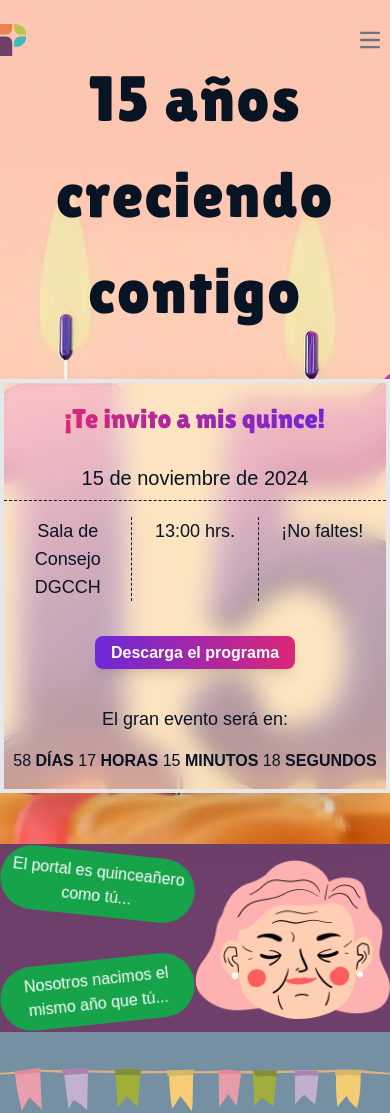
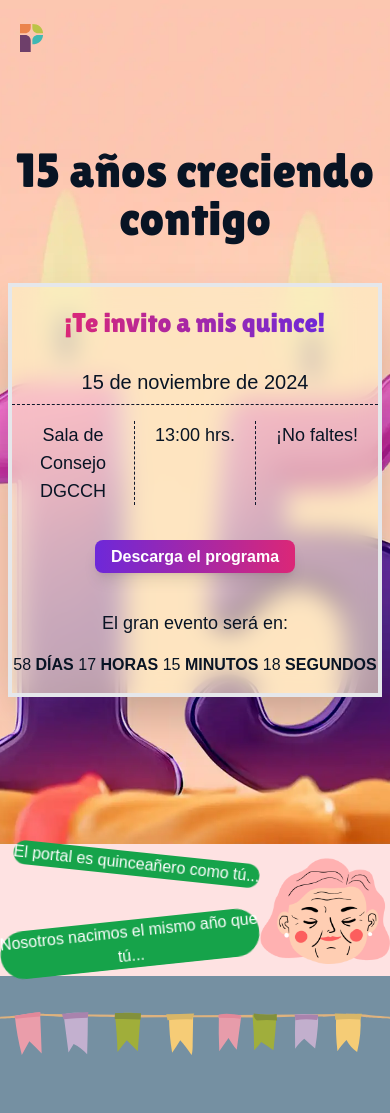
Before and after one commit to unampacch/15-aniversario-PACCH, an Astro site: page / in a window 390 px wide. Shown: the top 1113 px of the page. Built offline with nearby package versions, Linux system fonts and the light colour scheme; Astro itself is replaced by a stand-in of ours; what tailwindcss-animated would draw is missing.

Commit message:
Add Suplemento component and enhance styling with new color variables

```diff
--- a/src/components/Eventos.astro
+++ b/src/components/Eventos.astro
@@ -4,10 +4,10 @@
 import Banderines from "@/components/Banderines.astro";
 ---
 
-<section class="eventos py-7">
+<section class="bg-blueown py-7">
   <Banderines />
   <div class="max-w-screen-xl mx-auto px-1 xl:px-2">
-    <h2 class="seccion text-white">Eventos</h2>
+    <h2 class="seccion text-white text-center text-3xl md:text-5xl">Eventos</h2>
     <div class="eventos grid sm:grid-cols-2 lg:grid-cols-3 gap-5 mt-5">
       {
         eventos.map((evento) => (
@@ -56,13 +56,8 @@
   </div>
 </section>
 <style>
-  .eventos {
-    background-color: #7590a2;
-  }
   h2.seccion {
-    font-size: var(--headings-xl);
     font-family: var(--font-titulos);
-    text-align: center;
     margin-top: 4rem;
   }
   p {
--- a/src/components/GlobalStyles.astro
+++ b/src/components/GlobalStyles.astro
@@ -4,10 +4,14 @@
     --light: 241 250 238;
     --darkest-blue: 8 20 36;
     --pink-own: 252 207 190;
+    --purple-own: 110 63 106;
+    --blue-own: 117 144 162;
     --css-red-own: rgb(230 57 70);
     --css-ownwhite: rgb(241 250 238);
     --css-darkest-blue: rgb(8 20 36);
     --css-pink: rgb(252, 207, 190);
+    --css-purple: rgb(110, 63, 106);
+    --css-blue: rgb(117, 144, 162);
     --headings-xxl: clamp(4rem, 3.5vw, 3rem);
     --headings-xl: clamp(1.7rem, 2.1vw, 2.2rem);
     --headings-lg: clamp(1.4rem, 1.7vw, 1.9rem);
--- a/src/components/Header.astro
+++ b/src/components/Header.astro
@@ -11,39 +11,17 @@
 
 <header id="header" class="fixed top-0 z-50 w-full">
   <nav
-    class="navbar md:px-5 mx-auto flex flex-wrap items-center justify-between menu w-full z-50 top-0 hover:transition-all animate-fade-down animate-duration-1000"
+    class="navbar px-5 mx-auto flex flex-wrap items-center justify-between menu w-full z-50 top-0 hover:transition-all animate-fade-down animate-duration-1000"
   >
     <!-- logo -->
     <div class="order-0">
-      <a href="/"><Logo class="hidden md:block h-8 w-15" /></a>
-      <a href="/"><LogoLow class="md:hidden h-8 w-15" /></a>
+      <a href="/"><Logo class="hidden md:block h-5" /></a>
+      <a href="/"><LogoLow class="md:hidden h-7" /></a>
     </div>
-    <button
-      data-collapse-toggle="navbar-default"
-      type="button"
-      class="inline-flex items-center p-2 w-10 h-10 justify-center text-sm text-gray-500 rounded-lg md:hidden hover:bg-gray-100 focus:outline-none focus:ring-2 focus:ring-gray-200 dark:text-gray-400 dark:hover:bg-gray-700 dark:focus:ring-gray-600"
-      aria-controls="navbar-default"
-      aria-expanded="false"
-    >
-      <span class="sr-only">Open main menu</span>
-      <svg
-        class="w-5 h-5"
-        aria-hidden="true"
-        xmlns="http://www.w3.org/2000/svg"
-        fill="none"
-        viewBox="0 0 17 14"
-      >
-        <path
-          stroke="currentColor"
-          stroke-linecap="round"
-          stroke-linejoin="round"
-          stroke-width="2"
-          d="M1 1h15M1 7h15M1 13h15"></path>
-      </svg>
-    </button>
+
     <div class="hidden w-full md:block md:w-auto" id="navbar-default">
       <ul
-        class="flex flex-col p-4 md:p-0 mt-4 md:flex-row md:space-x-8 rtl:space-x-reverse md:mt-0 md:border-0"
+        class="flex flex-col p-4 md:p-0 mt-4 border md:flex-row md:space-x-8 rtl:space-x-reverse md:mt-0 md:border-0"
       >
         <li>
           {
@@ -78,11 +56,6 @@
     const navbar = document.getElementById("navbar-default");
     const header = document.getElementById("header");
 
-    toggleButton.addEventListener("click", function () {
-      const isExpanded = toggleButton.getAttribute("aria-expanded") === "true";
-      toggleButton.setAttribute("aria-expanded", !isExpanded);
-      navbar.classList.toggle("hidden");
-    });
     window.addEventListener("scroll", function () {
       if (window.scrollY > 0) {
         header.classList.add("menu-down");
--- a/src/components/Hero.astro
+++ b/src/components/Hero.astro
@@ -1,7 +1,9 @@
-<div class="hero text-center w-full h-svh flex items-center">
+<div class="hero text-center w-full h-svh flex items-center px-2">
   <!--   <div class="h-24 bg-gradient-to-t from-pinkown w-full absolute self-end"></div> -->
   <div class="w-screen-2xl mx-auto">
-    <h2 class="font-normal tracking-wide animate-fade-up animate-duration-1000">
+    <h2
+      class="font-normal xl:tracking-wide text- animate-fade-up animate-duration-1000 text-5xl md:text-6xl"
+    >
       15 años creciendo contigo
     </h2>
     <div
@@ -38,7 +40,6 @@
 </div>
 <style>
   h2 {
-    font-size: var(--headings-xxl);
     font-family: var(--font-titulos);
   }
   h3 {
--- a/src/components/PortalQuinceanero.astro
+++ b/src/components/PortalQuinceanero.astro
@@ -1,9 +1,9 @@
-<div class="oldie xl:py-24 py-2 grid grid-cols-2 bg-red-100 items-center">
-  <div class="text-center flex flex-col items-end justify-around gap-11">
-    <span class="rounded-full bg-green-600 text-white p-2 rotate-6"
+<div class="oldie xl:py-24 py-2 grid grid-cols-3 md:grid-cols-2 bg-red-100 items-center bg-purpleown">
+  <div class="text-center flex flex-col items-end justify-around gap-11 md:col-span-1 col-span-2">
+    <span class="rounded-full bg-green-600 text-white md:p-2 rotate-6"
       >El portal es quinceañero como tú...</span
     >
-    <span class="rounded-full bg-green-600 text-white p-2 -rotate-6"
+    <span class="rounded-full bg-green-600 text-white md:p-2 -rotate-6"
       >Nosotros nacimos el mismo año que tú...</span
     >
   </div>
@@ -23,7 +23,6 @@
     }
   }
   .oldie {
-    background-color: #6e3f6a;
     span {
       view-timeline-name: --oldie-span;
       view-timeline-axis: block;
--- /dev/null
+++ b/src/components/Suplemento.astro
@@ -0,0 +1,4 @@
+<div class="bg-purpleown">
+hola que pedo
+
+</div>
--- a/src/pages/index.astro
+++ b/src/pages/index.astro
@@ -3,10 +3,12 @@
 import Hero from "@/components/Hero.astro";
 import Eventos from "@/components/Eventos.astro";
 import PortalQuinceanero from "@/components/PortalQuinceanero.astro";
+import Suplemento from "@/components/Suplemento.astro";
 ---
 
 <Layout>
   <Hero />
   <PortalQuinceanero />
   <Eventos />
+  <Suplemento />
 </Layout>
--- a/tailwind.config.mjs
+++ b/tailwind.config.mjs
@@ -5,7 +5,9 @@
 	theme: {
 		extend: {
       colors: {
-        pinkown: 'rgb(var(--pink-own) / <alpha-value>)'
+        pinkown: 'rgb(var(--pink-own) / <alpha-value>)',
+        blueown: 'rgb(var(--blue-own) / <alpha-value>)',
+        purpleown: 'rgb(var(--purple-own) / <alpha-value>)'
       }
     },
 	},
```
Also changed, not shown: public/globos.webp (added), public/portal10anios-1.jpg (added), 1 other file.
